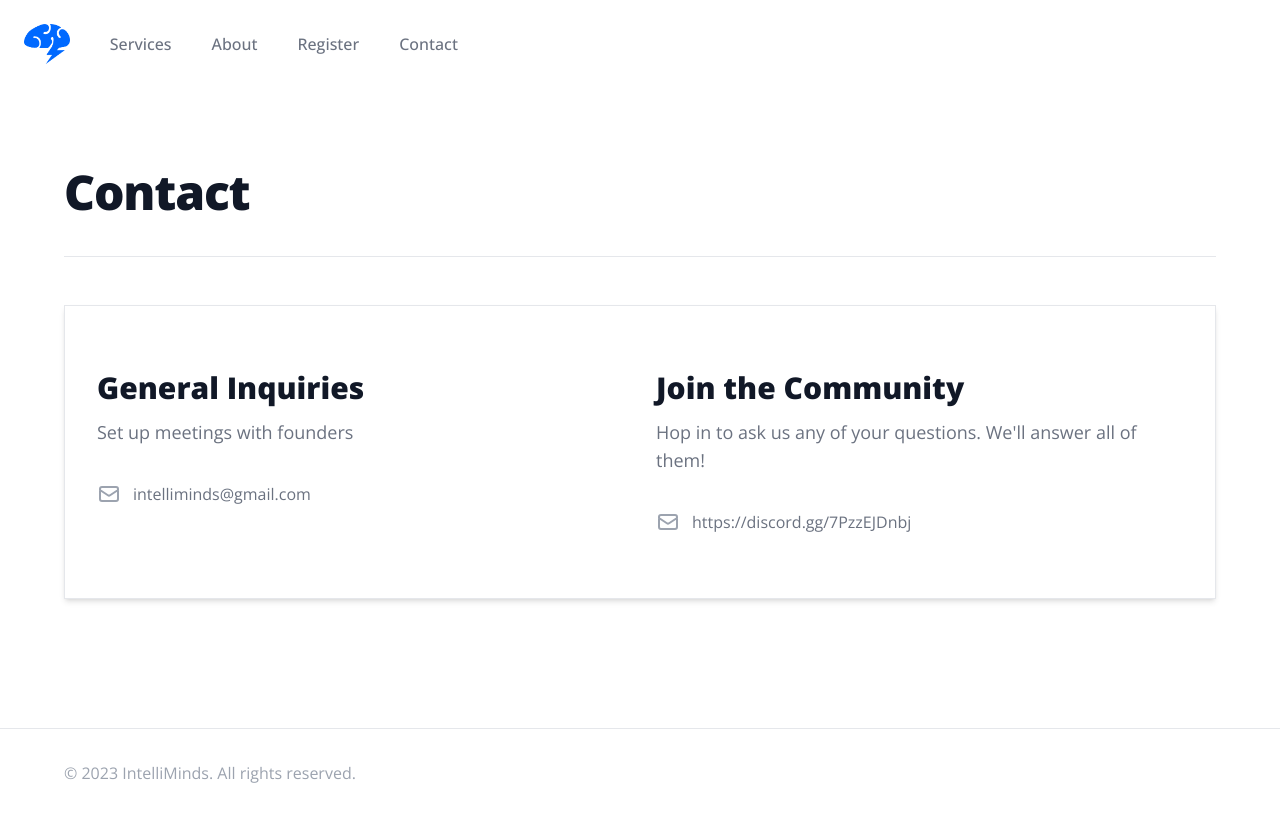
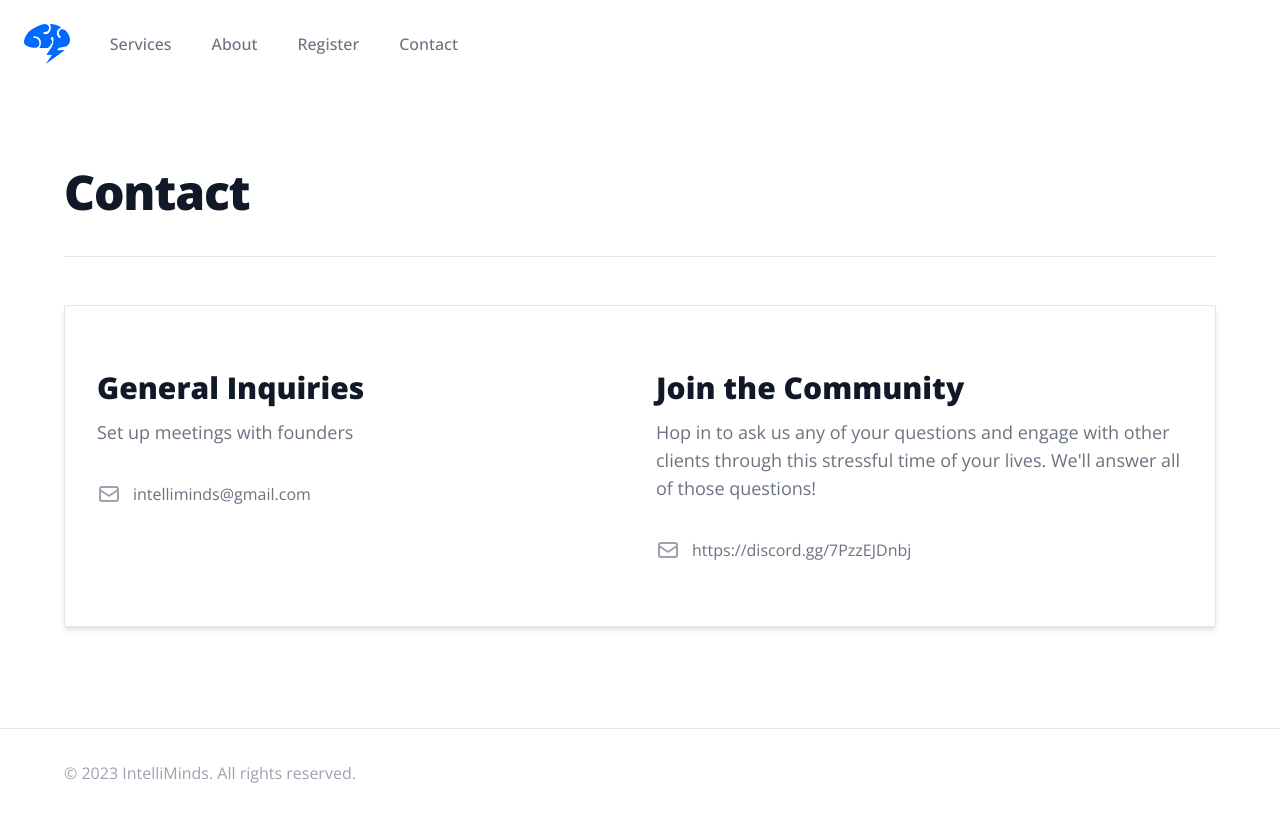
Before and after one commit to jefffreyli/intelliminds, a Next.js app: page /contact in a window 1280 px wide. Built offline with nearby package versions, Linux system fonts and the light colour scheme.

Commit message:
Update ContactCard.jsx

```diff
--- a/src/components/Contact/ContactCard.jsx
+++ b/src/components/Contact/ContactCard.jsx
@@ -46,8 +46,8 @@ const ContactCard = () => {
             </h2>
             <div className="mt-3">
               <p className="text-lg text-gray-500">
-                Hop in to ask us any of your questions. We'll answer all of
-                them!
+                Hop in to ask us any of your questions and engage with other clients through this stressful time of your lives. We'll answer all of
+                those questions!
               </p>
             </div>
             <div className="mt-9">
@@ -60,6 +60,7 @@ const ContactCard = () => {
                 </div>
                 <div className="ml-3 text-base text-gray-500">
                   <a>https://discord.gg/7PzzEJDnbj</a>
+                  <a></a>
                 </div>
               </div>
             </div>
```
